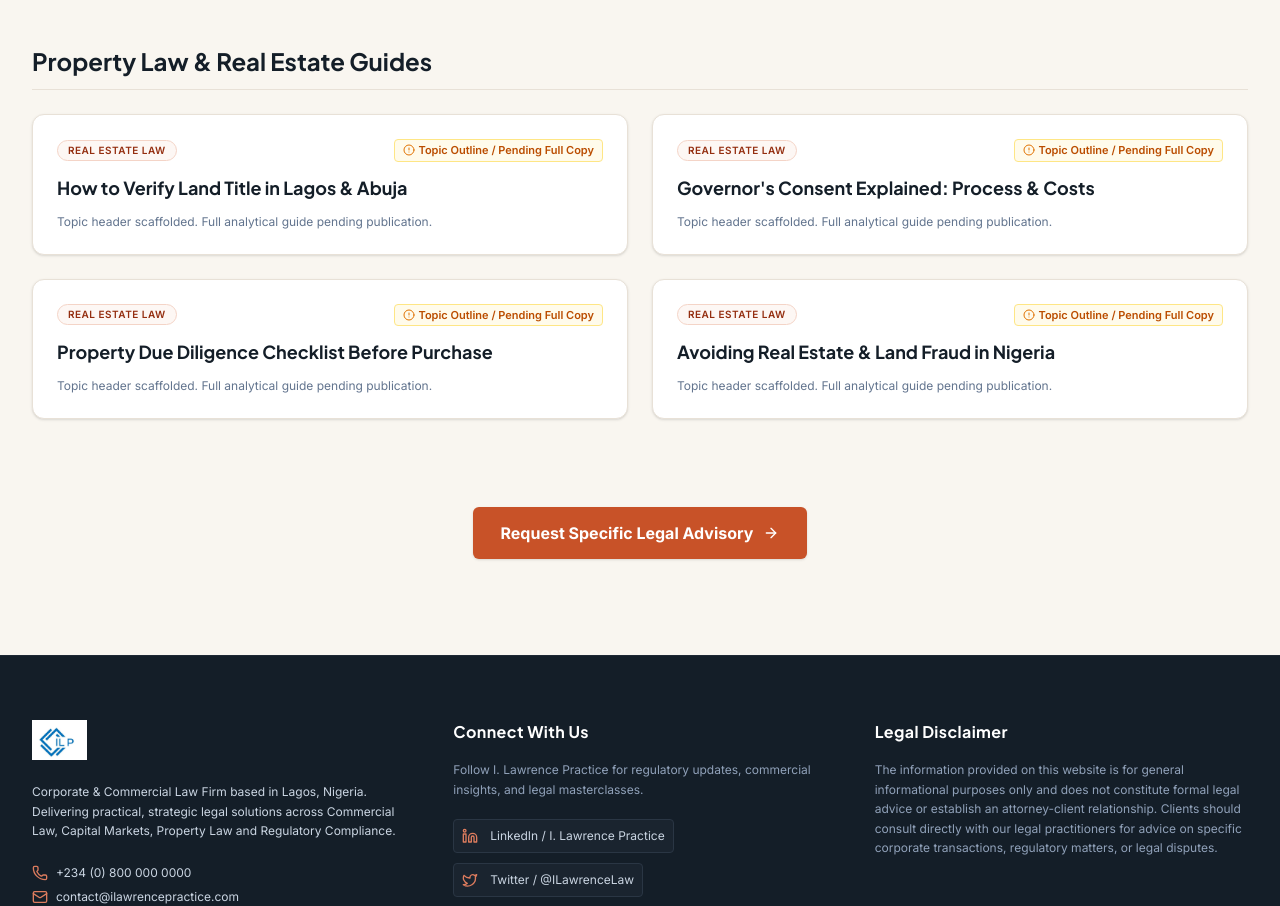
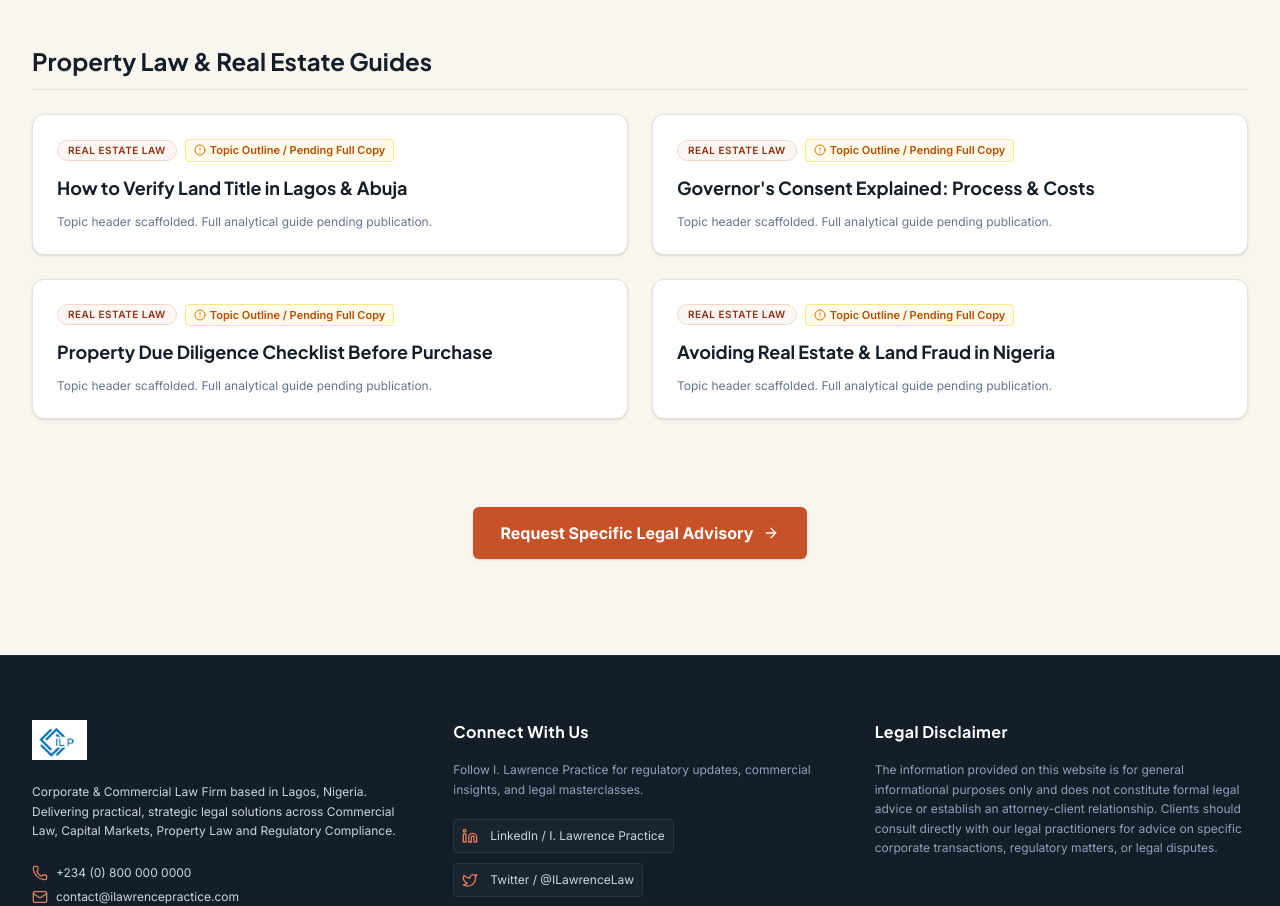
Before and after one commit to bashytech007/ilp-site, a Next.js app in the folder frontend/: page /insights in a window 1280 px wide. Shown: the part 1500-2406 px from the top of the page. Built offline with nearby package versions, Linux system fonts and the light colour scheme.

Commit message:
fix: adjust card spacing

```diff
--- a/frontend/src/app/insights/page.tsx
+++ b/frontend/src/app/insights/page.tsx
@@ -194,7 +194,7 @@
                 <div
                   key={guide.title}
                   className="bg-white p-6 rounded-xl border border-beige-300 shadow-sm space-y-3">
-                  <div className="flex items-center justify-between gap-3">
+                  <div className="flex flex-wrap items-center  gap-2">
                     <Badge variant="terracotta" className="text-[10px]">
                       Real Estate Law
                     </Badge>
```
Also changed, not shown: 1 other file (tests, documents, lock files or other folders).
